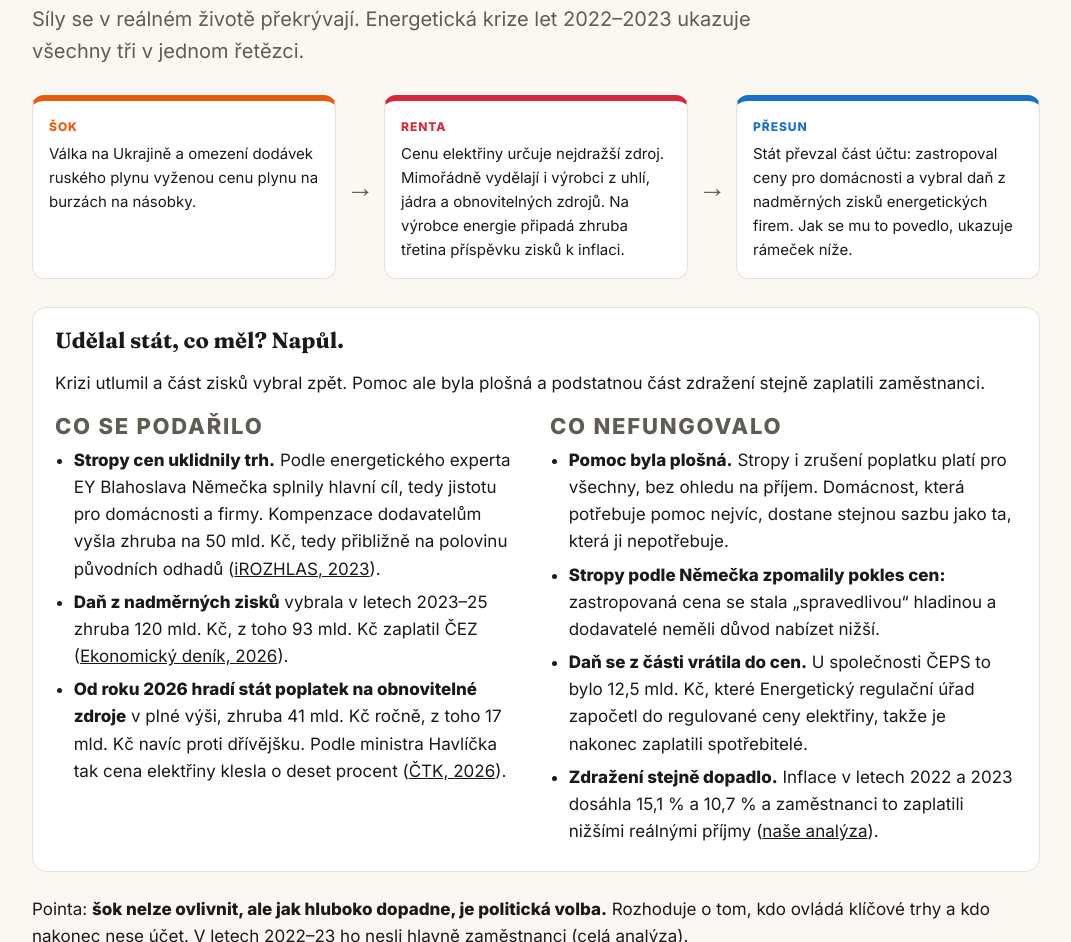
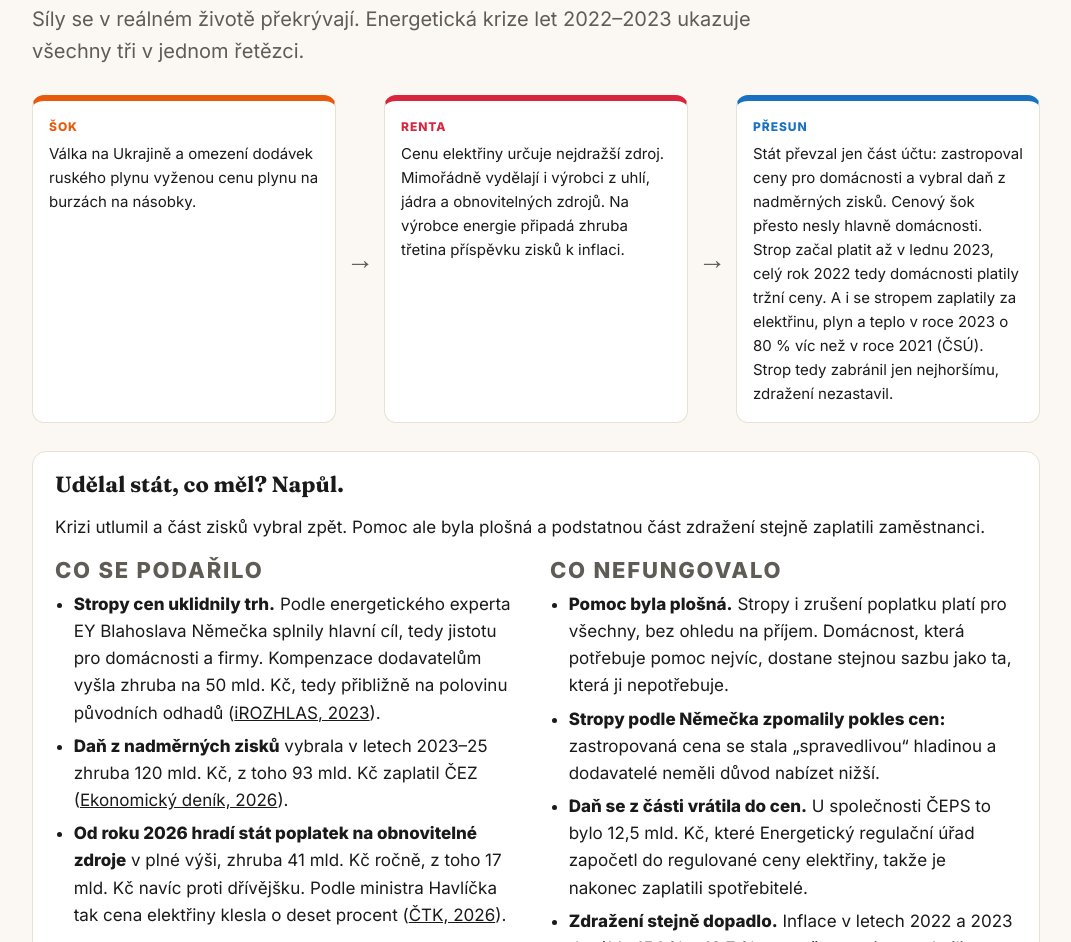
Before and after one commit to JakubKomarek/mdm-2026, a plain HTML site: page sily.html in a window 1280 px wide. Shown: the part 6361-7303 px from the top of the page, without its empty margins (104-1175 px from the left). Drawn offline with Linux system fonts and the light colour scheme.

Commit message:
Přesun: domácnosti i tak nesly cenový šok
Co-Authored-By: Claude Opus 5.5 <noreply@anthropic.com>

```diff
--- a/sily.html
+++ b/sily.html
@@ -174,7 +174,7 @@
     <div class="arr">→</div>
     <div class="step" style="--c:var(--rent)"><b>Renta</b><p>Cenu elektřiny určuje nejdražší zdroj. Mimořádně vydělají i výrobci z uhlí, jádra a obnovitelných zdrojů. Na výrobce energie připadá zhruba třetina příspěvku zisků k inflaci.</p></div>
     <div class="arr">→</div>
-    <div class="step" style="--c:var(--shift)"><b>Přesun</b><p>Stát převzal část účtu: zastropoval ceny pro domácnosti a vybral daň z nadměrných zisků energetických firem. Jak se mu to povedlo, ukazuje rámeček níže.</p></div>
+    <div class="step" style="--c:var(--shift)"><b>Přesun</b><p>Stát převzal jen část účtu: zastropoval ceny pro domácnosti a vybral daň z nadměrných zisků. Cenový šok přesto nesly hlavně domácnosti. Strop začal platit až v lednu 2023, celý rok 2022 tedy domácnosti platily tržní ceny. A i se stropem zaplatily za elektřinu, plyn a teplo v roce 2023 o 80 % víc než v roce 2021 (ČSÚ). Strop tedy zabránil jen nejhoršímu, zdražení nezastavil.</p></div>
   </div>
   <div class="policy" style="margin-top:28px;background:var(--paper);border:1px solid var(--line)"><h3>Udělal stát, co měl? Napůl.</h3>
     <p>Krizi utlumil a část zisků vybral zpět. Pomoc ale byla plošná a podstatnou část zdražení stejně zaplatili zaměstnanci.</p>
```
